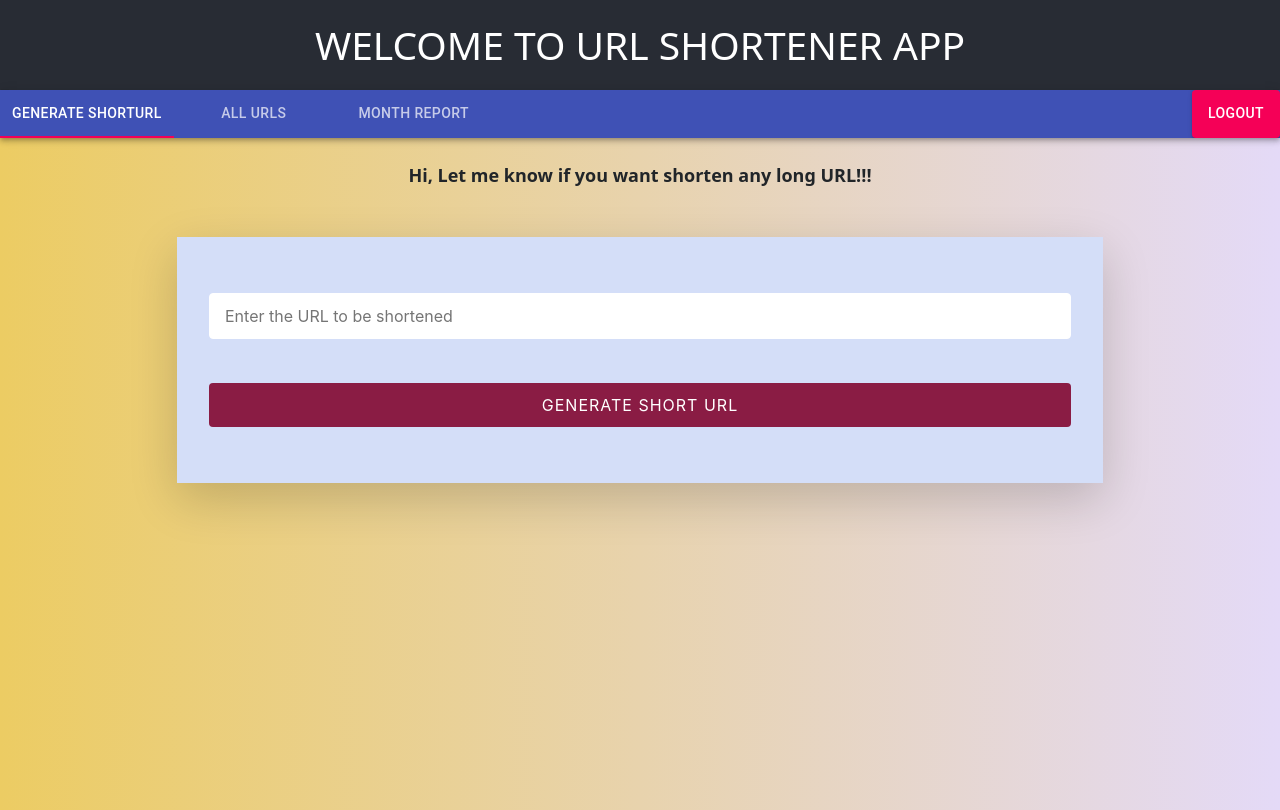
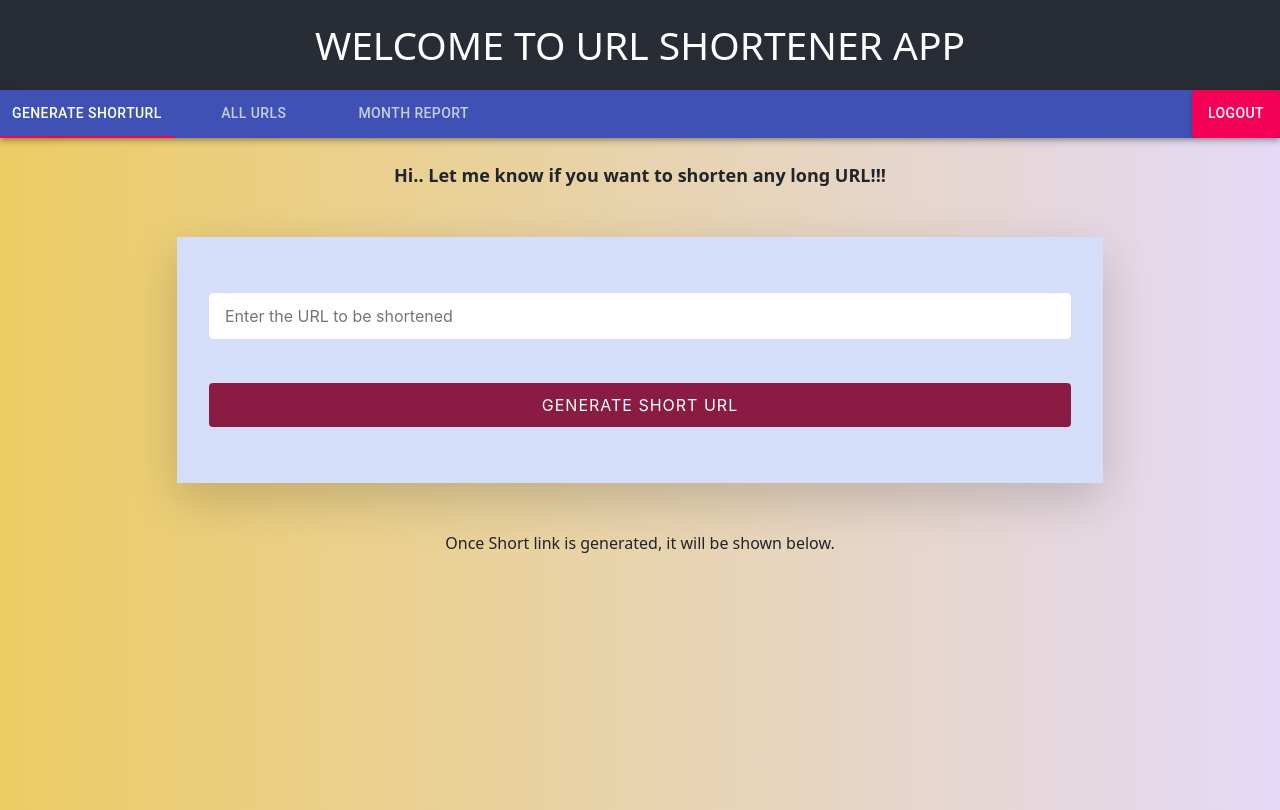
Before and after one commit to Chetan-Gudagamanal/urlshortener-frontend, a React (Create React App) app: page /homepage in a window 1280 px wide. Built offline with nearby package versions, Linux system fonts and the light colour scheme; no server answers.

Commit message:
simple comment added in url page

```diff
--- a/src/components/UrlGeneratePage.js
+++ b/src/components/UrlGeneratePage.js
@@ -81,7 +81,7 @@ export default function UrlGeneratePage({setStatus}) {
         <div className="row justify-content-center">
             <div className="col-xl-10 col-lg-12 col-md-9">
                 <br/>
-                <p className="url_shortener_title">Hi, Let me know if you want shorten any long URL!!!</p>
+                <p className="url_shortener_title">Hi.. Let me know if you want to shorten any long URL!!!</p>
                 <div className="card o-hidden border-0 shadow-lg my-5">
                     <form onSubmit={handleSubmit(onSubmit)} className="MyForm">
                         <br/>
@@ -96,6 +96,7 @@ export default function UrlGeneratePage({setStatus}) {
                     </form>
                 </div>
                 {console.log(shortUrlStatus)}
+                <p>Once Short link is generated, it will be shown below.</p><br/>
                 <a href={shortUrlStatus} target="_blank">{shortUrlStatus}</a>
             </div>
         </div>
```
